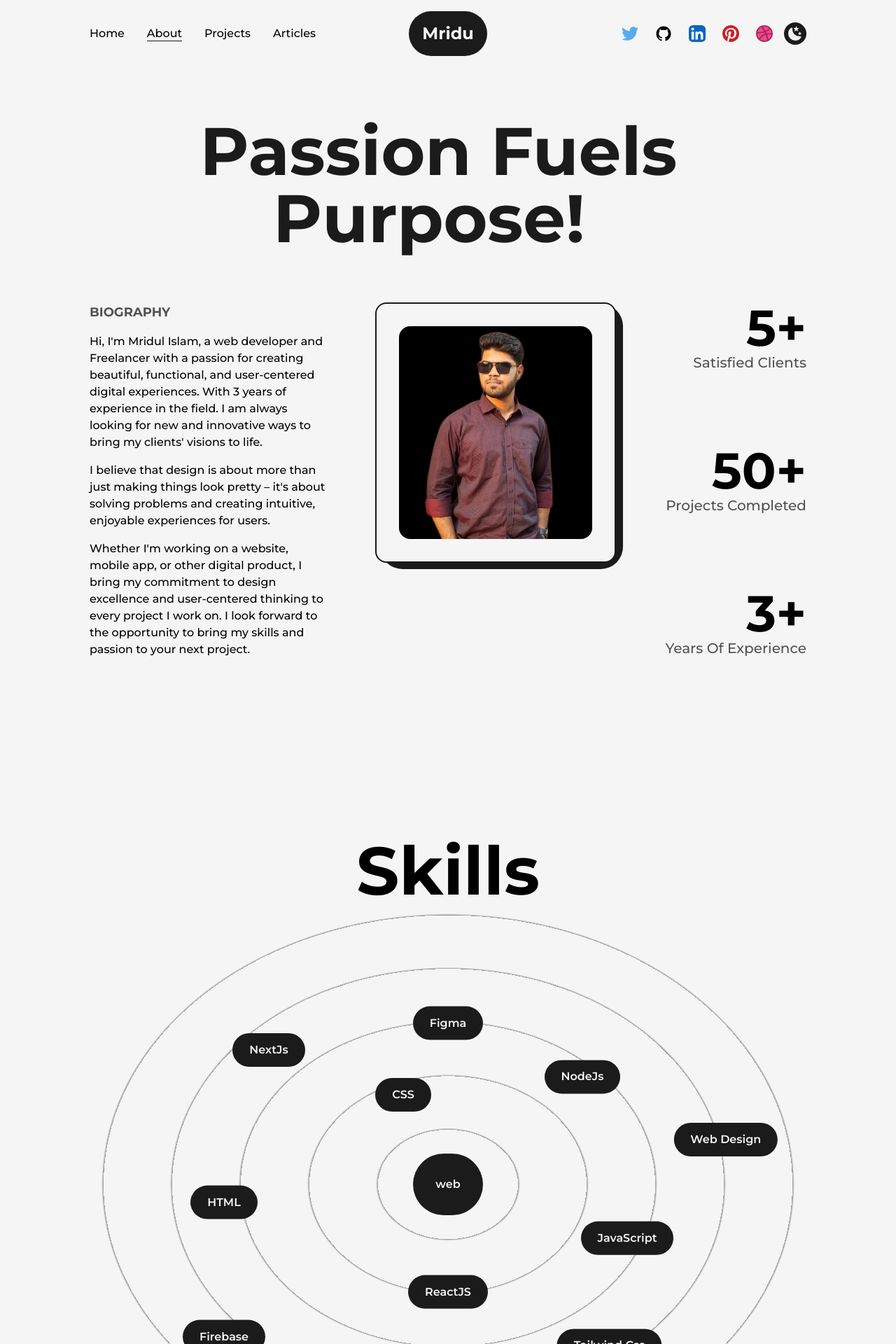
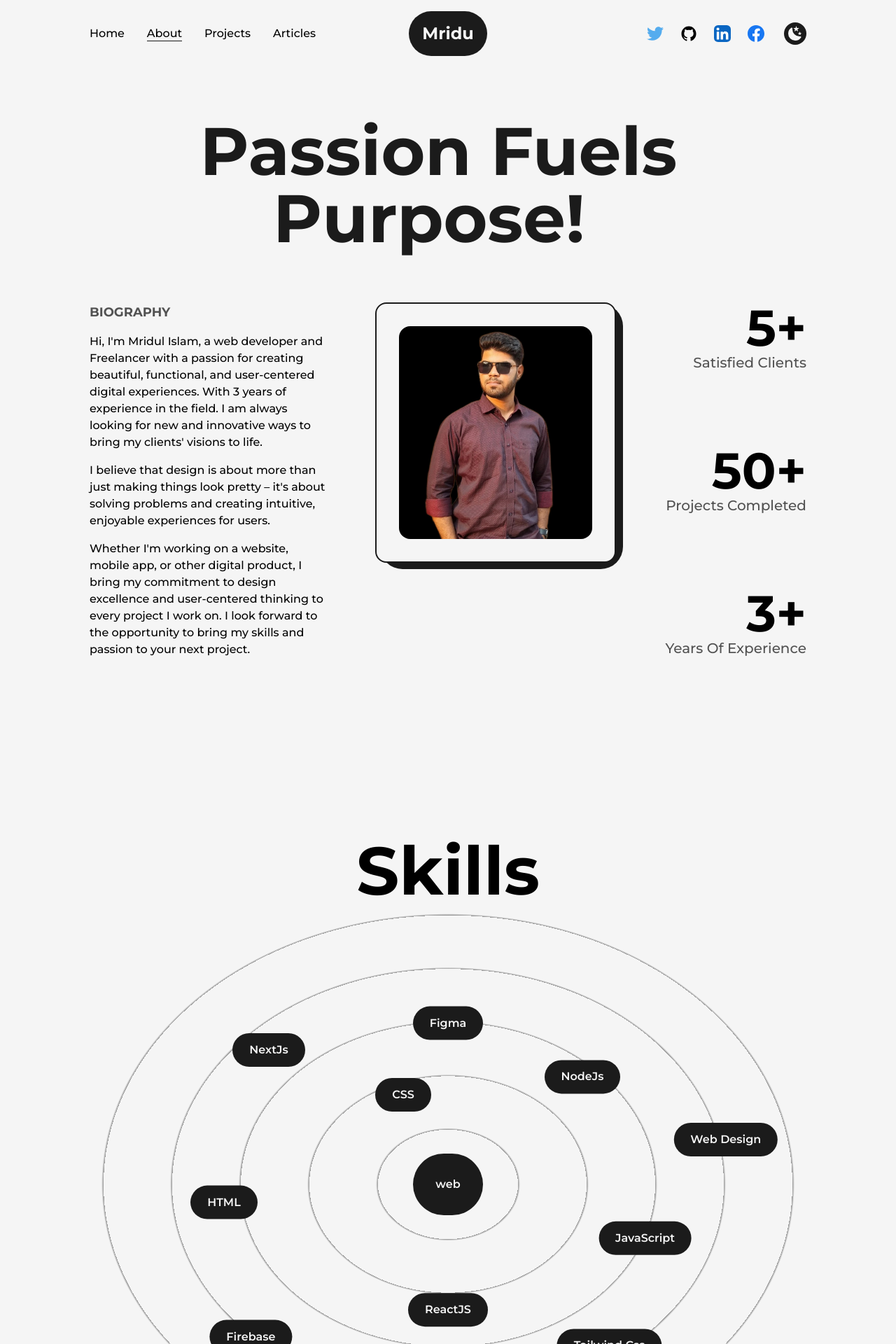
Before and after one commit to Mridul-web-me/Mridul-s-portfolio, a Next.js app: page /about in a window 1280 px wide. Shown: the top 1920 px of the page at 70% size. Built offline with nearby package versions, Linux system fonts and the light colour scheme.

Commit message:
social link added

```diff
--- a/package.json
+++ b/package.json
@@ -15,7 +15,8 @@
     "framer-motion": "^10.12.12",
     "next": "13.4.2",
     "react": "18.2.0",
-    "react-dom": "18.2.0"
+    "react-dom": "18.2.0",
+    "react-social-icons": "^5.15.0"
   },
   "devDependencies": {
     "autoprefixer": "^10.4.14",
--- a/src/components/Education.js
+++ b/src/components/Education.js
@@ -47,7 +47,7 @@ const Education = () => {
 
             <motion.div
             style={{scaleY: scrollYProgress }}
-            className='absolute left-9 top-0 w-[4px] h-full bg-dark origin-top dark:bg-light md:w-[2px] md:left-[30px] xs:lef-[20px]'/>
+            className='absolute left-9 top-0 w-[4px] h-full bg-dark origin-top dark:bg-light md:w-[2px] md:left-[30px] xs:left-[20px]'/>
 
             <ul className='w-full flex flex-col items-start justify-between ml-4 xs:ml-2  '>
                <Details
--- a/src/components/Experience.js
+++ b/src/components/Experience.js
@@ -52,7 +52,7 @@ const Experience = () => {
 
             <motion.div
             style={{scaleY: scrollYProgress }}
-            className='absolute left-9 top-0 w-[4px] h-full bg-dark origin-top dark:bg-light md:w-[2px] md:left-[30px] xs:lef-[20px]  '/>
+            className='absolute left-9 top-0 w-[4px] h-full bg-dark origin-top dark:bg-light md:w-[2px] md:left-[30px] xs:left-[20px]  '/>
 
             <ul className='w-full flex flex-col items-start justify-between ml-4 xs:ml-2 '>
                <Details
--- a/src/components/Icons.js
+++ b/src/components/Icons.js
@@ -70,6 +70,30 @@ export const PinterestIcon = ({ className, ...rest }) => (
     />
   </svg>
 );
+
+export const Facebook = ({className, props}) => (
+  <svg
+    xmlns="http://www.w3.org/2000/svg"
+    data-name="Ebene 1"
+    viewBox="0 0 1024 1024"
+    {...props}
+    width="1em"
+    height="1em"
+    className={`w-full h-auto ${className}`}
+  >
+    <path
+      fill="#1877f2"
+      d="M1024 512C1024 229.23 794.77 0 512 0S0 229.23 0 512c0 255.554 187.231 467.37 432 505.778V660H302V512h130V399.2C432 270.88 508.439 200 625.39 200 681.407 200 740 210 740 210v126h-64.563C611.835 336 592 375.467 592 415.957V512h142l-22.7 148H592v357.778C836.769 979.37 1024 767.554 1024 512Z"
+    />
+    <path
+      fill="#fff"
+      d="M711.3 660 734 512H592v-96.043c0-40.49 19.835-79.957 83.437-79.957H740V210s-58.592-10-114.61-10C508.438 200 432 270.88 432 399.2V512H302v148h130v357.778a517.396 517.396 0 0 0 160 0V660Z"
+    />
+  </svg>
+)
+
+
+
 
 export const DribbbleIcon = ({ className, ...rest }) => (
   <svg
--- a/src/components/NavBar.js
+++ b/src/components/NavBar.js
@@ -1,7 +1,7 @@
 import Link from "next/link"
 import Logo from "./Logo"
 import {useRouter} from "next/router"
-import {TwitterIcon, DribbbleIcon, GithubIcon, LinkedInIcon, PinterestIcon, SunIcon, MoonIcon} from "./Icons"
+import {TwitterIcon, DribbbleIcon, GithubIcon, LinkedInIcon, PinterestIcon, SunIcon, MoonIcon, Facebook} from "./Icons"
 import {motion} from "framer-motion"
 import useThemeSwticher from "./hooks/useThemeSwticher"
 import { useState } from "react"
@@ -84,40 +84,33 @@ const NavBar = () => {
 
         <nav className="flex items-center justify-center flex-wrap">
             <motion.a
-                href='https://twitter.com'
+                href='https://twitter.com/23Mridul'
                 target={'_blank'}
                 whileTap={{
                 scale: 0.9
             }}
                 className="w-6 mx-3"whileHover={{y:-2}} ><TwitterIcon/></motion.a>
             <motion.a
-                href='https://twitter.com'
+                href='https://github.com/Mridul-web-me'
                 target={'_blank'}
                 whileTap={{
                 scale: 0.9
             }}
                 className="w-6 mx-3"whileHover={{y:-2}} ><GithubIcon/></motion.a>
             <motion.a
-                href='https://twitter.com'
+                href='https://www.linkedin.com/in/mridul-islam-1990a9155/'
                 target={'_blank'}
                 whileTap={{
                 scale: 0.9
             }}
                 className="w-6 mx-3"whileHover={{y:-2}} ><LinkedInIcon/></motion.a>
             <motion.a
-                href='https://twitter.com'
+                href='https://www.facebook.com/mridul.islam01'
                 target={'_blank'}
                 whileTap={{
                 scale: 0.9
             }}
-                className="w-6 mx-3 bg-light rounded-full"whileHover={{y:-2}} ><PinterestIcon/></motion.a>
-            <motion.a
-                href='https://twitter.com'
-                target={'_blank'}
-                whileTap={{
-                scale: 0.9
-            }}
-                className="w-6 ml-3"whileHover={{y:-2}} ><DribbbleIcon/></motion.a>
+                className="w-6 mx-3 bg-light rounded-full"whileHover={{y:-2}} ><Facebook/></motion.a>
 
                 <button
                 className={`ml-4 flex items-center justify-center rounded-full p-1 ${mode === "light" ? "bg-dark text-light" : "bg-light text-dark"}`}
@@ -147,41 +140,33 @@ const NavBar = () => {
 
     <nav className="flex items-center justify-center flex-wrap mt-2 sm:mx-1 ">
         <motion.a
-            href='https://twitter.com'
+            href='https://twitter.com/23Mridul'
             target={'_blank'}
             whileTap={{
             scale: 0.9
         }}
             className="w-6 mx-3"whileHover={{y:-2}} ><TwitterIcon/></motion.a>
         <motion.a
-            href='https://twitter.com'
+            href='https://github.com/Mridul-web-me'
             target={'_blank'}
             whileTap={{
             scale: 0.9
         }}
             className="w-6 mx-3 bg-light rounded-full dark:bg-dark sm:mx-1 "whileHover={{y:-2}} ><GithubIcon/></motion.a>
         <motion.a
-            href='https://twitter.com'
+            href='https://www.linkedin.com/in/mridul-islam-1990a9155/'
             target={'_blank'}
             whileTap={{
             scale: 0.9
         }}
             className="w-6 mx-3"whileHover={{y:-2}} ><LinkedInIcon/></motion.a>
         <motion.a
-            href='https://twitter.com'
+            href='https://www.facebook.com/mridul.islam01'
             target={'_blank'}
             whileTap={{
             scale: 0.9
         }}
-            className="w-6 mx-3 bg-light rounded-full sm:mx-1 "whileHover={{y:-2}} ><PinterestIcon/></motion.a>
-        <motion.a
-            href='https://twitter.com'
-            target={'_blank'}
-            whileTap={{
-            scale: 0.9
-        }}
-            className="w-6 ml-3"whileHover={{y:-2}} ><DribbbleIcon/></motion.a>
-
+            className="w-6 mx-3 bg-light rounded-full sm:mx-1 "whileHover={{y:-2}} ><Facebook/></motion.a>
             <button
             className={`ml-4 flex items-center justify-center rounded-full p-1 ${mode === "light" ? "bg-dark text-light" : "bg-light text-dark"} sm:mx-1 my-2`}
             onClick={()=>setMode(mode === 'light' ? "dark" : "light")}>
--- a/src/components/Skills.js
+++ b/src/components/Skills.js
@@ -19,24 +19,25 @@ const Skills = () => {
   return (
     <>
         <h2 className="font-bold text-8xl mt-64 text-center md:text-6xl md:mt-32 ">Skills</h2>
-        <div className='w-full h-screen relative flex items-center justify-center rounded-full bg-circularLight dark:bg-circularDark lg:h-[80vh] sm:h-[60vh] xs:h-[50vh]
+        <div className='w-full h-screen relative flex items-center justify-center rounded-full bg-circularLight dark:bg-circularDark lg:h-[80vh] sm:h-[60vh] xs:h-[50vh]  dark:text-dark dark:bg-light
         lg:bg-circularLightLg lg:dark:bg-circularDarkLg
         md:bg-circularLightMd md:dark:bg-circularDarkMd
-        sm:bg-circularLightSm sm:dark:bg-circularDarkSm '>
-                <motion.div className='flex items-center justify-center rounded-full font-semibold bg-dark text-light p-8 shadow-dark cursor-pointer dark:text-dark dark:bg-light lg:p-6 md:p-4 xs:text-xs xs:p-2'
+        sm:bg-circularLightSm sm:dark:bg-circularDarkSm
+        '>
+                <motion.div className='flex items-center justify-center rounded-full font-semibold bg-dark text-light p-8 shadow-dark cursor-pointer dark:text-dark dark:bg-light lg:p-6 md:p-4 xs:text-xs xs:p-2 '
                 whileHover={{scale: 1.05}}
                 >
                     web
                 </motion.div>
                 <Skill name="HTML" x="-25vw" y="2vw" />
                 <Skill name="CSS" x="-5vw" y="-10vw" />
-                <Skill name="JavaScript" x="20vw" y="6vw" />
-                <Skill name="ReactJS" x="0vw" y="12vw" />
+                <Skill name="JavaScript" x="22vw" y="6vw" />
+                <Skill name="ReactJS" x="0vw" y="14vw" />
                 <Skill name="NextJs" x="-20vw" y="-15vw" />
                 <Skill name="NodeJs" x="15vw" y="-12vw" />
                 <Skill name="Web Design" x="31vw" y="-5vw" />
                 <Skill name="Figma" x="0vw" y="-18vw" />
-                <Skill name="Firebase" x="-25vw" y="17vw" />
+                <Skill name="Firebase" x="-22vw" y="17vw" />
                 <Skill name="Tailwind Css" x="18vw" y="18vw" />
         </div>
     </>
--- a/src/pages/index.js
+++ b/src/pages/index.js
@@ -42,7 +42,7 @@ export default function Home() {
           Explore my latest projects and articles, showcasing my expertise in React.js and web development.
           </p>
           <div className='flex items-center self-start mt-2 lg:self-center'>
-            <Link href="" download={true} className='flex items-center bg-dark text-light p-2.5 px-6 rounded text-lg font-semibold hover:bg-light hover:text-dark border-2 border-solid border-transparent hover:border-dark dark:bg-light dark:text-dark hover:dark:bg-dark hover:dark:text-light hover:dark:border-light md:p-2 md:px-4 md:text-base'>Download Resume
+            <Link href="/Md_Mridul_Islam_Resume.pdf" download={true} className='flex items-center bg-dark text-light p-2.5 px-6 rounded text-lg font-semibold hover:bg-light hover:text-dark border-2 border-solid border-transparent hover:border-dark dark:bg-light dark:text-dark hover:dark:bg-dark hover:dark:text-light hover:dark:border-light md:p-2 md:px-4 md:text-base'>Download Resume
               <LinkArrow className={"!w-6 !ml-1"}/>
             </Link>
             <Link
--- a/tailwind.config.js
+++ b/tailwind.config.js
@@ -47,6 +47,11 @@ module.exports = {
 
     circularDarkSm:
         "repeating-radial-gradient(rgba(255,255,255,0.5) 2px,#1b1b1b 4px,#1b1b1b 40px)",
+    circularLightXs:
+        "repeating-radial-gradient(rgba(0,0,0,0.4) 2px,#f5f5f5 5px,#f5f5f5 40px)",
+
+    circularDarkXs:
+        "repeating-radial-gradient(rgba(255,255,255,0.5) 2px,#1b1b1b 4px,#1b1b1b 40px)",
 
       }
     },
```
Also changed, not shown: public/All-Texts/Icons.txt, 2 other files (tests, documents, lock files or other folders).
